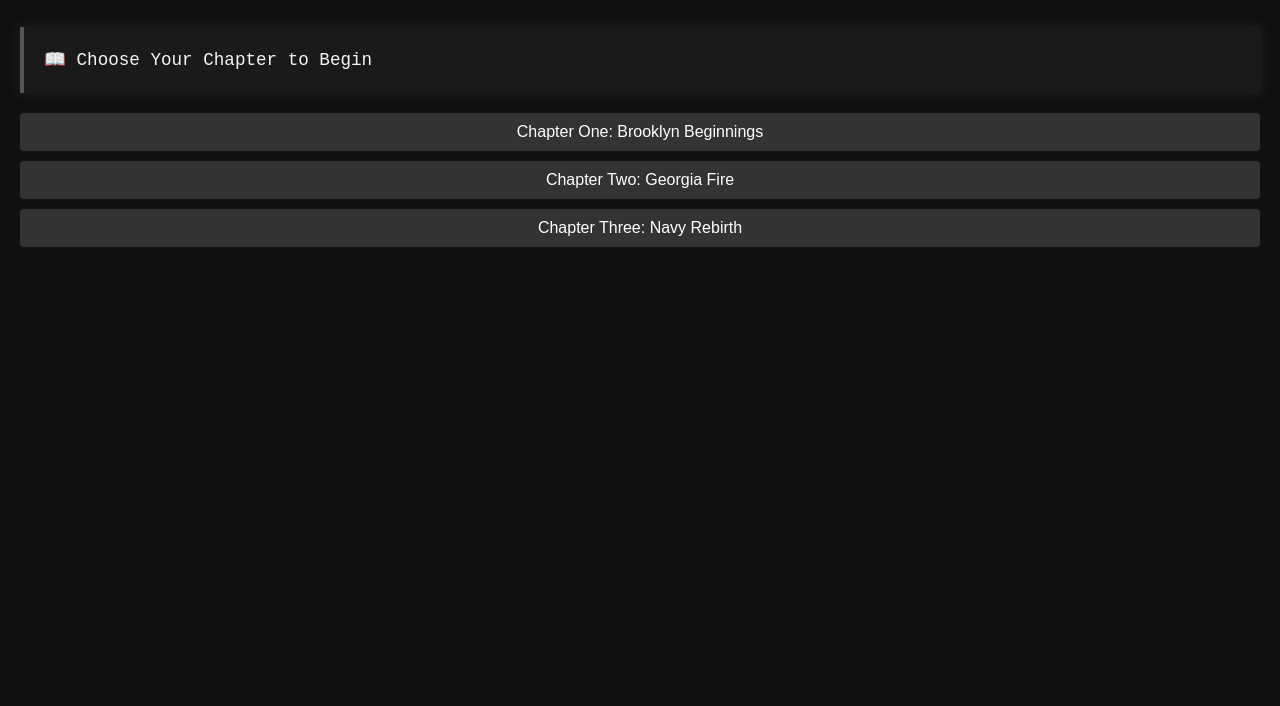
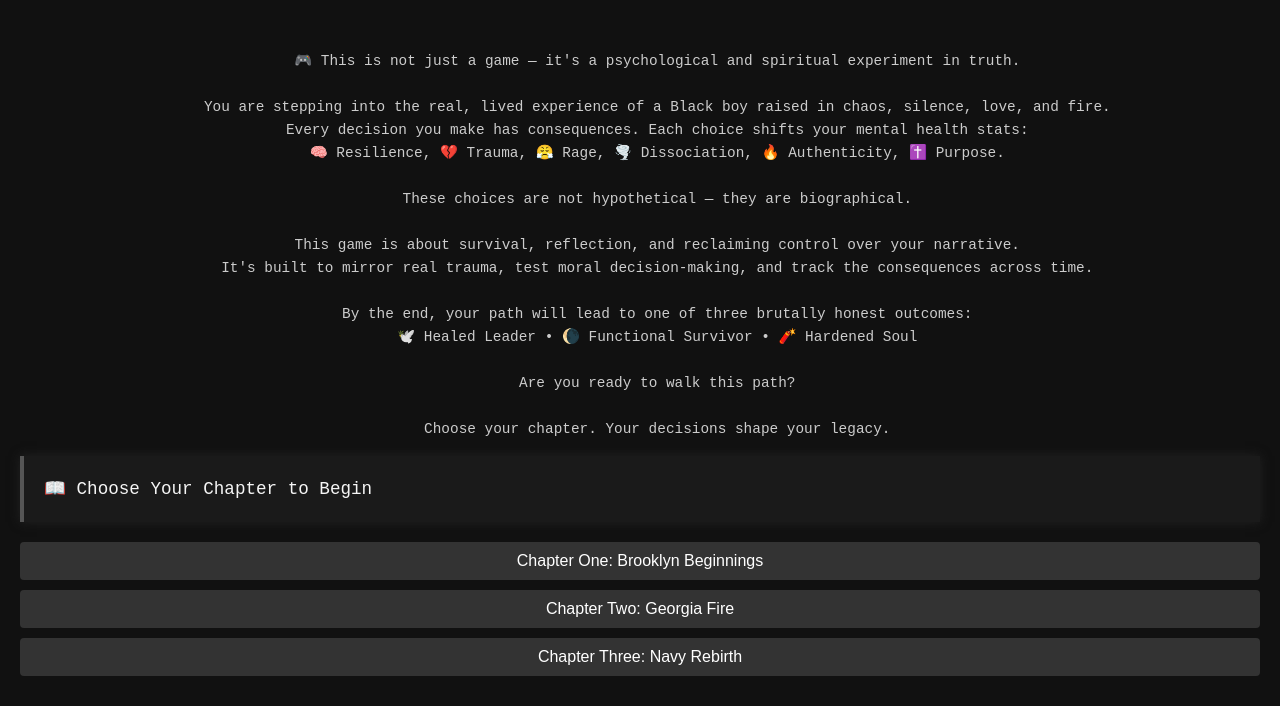
Before and after one commit to TPAACdjohnson/MY-PATH-DJ, a plain HTML site: page index.html in a window 1280 px wide. Shown: the part 96-802 px from the top of the page. Drawn offline with Linux system fonts and the light colour scheme.

Commit message:
Update index.html

```diff
--- a/index.html
+++ b/index.html
@@ -40,6 +40,25 @@
 </head>
 <body>
   <h1>🎮 MY PATH</h1>
+  <p style="white-space: pre-wrap; text-align: center; font-size: 0.9em; color: #ccc; margin-top: 1rem;">
+    🎮 This is not just a game — it's a psychological and spiritual experiment in truth.
+
+    You are stepping into the real, lived experience of a Black boy raised in chaos, silence, love, and fire.
+    Every decision you make has consequences. Each choice shifts your mental health stats:
+    🧠 Resilience, 💔 Trauma, 😤 Rage, 🌪️ Dissociation, 🔥 Authenticity, ✝️ Purpose.
+
+    These choices are not hypothetical — they are biographical.
+
+    This game is about survival, reflection, and reclaiming control over your narrative.
+    It's built to mirror real trauma, test moral decision-making, and track the consequences across time.
+
+    By the end, your path will lead to one of three brutally honest outcomes:
+    🕊️ Healed Leader • 🌘 Functional Survivor • 🧨 Hardened Soul
+
+    Are you ready to walk this path?
+
+    Choose your chapter. Your decisions shape your legacy.
+</p>
   <div id="narrative">Loading game engine...</div>
   <div id="choices"></div>
 
```
